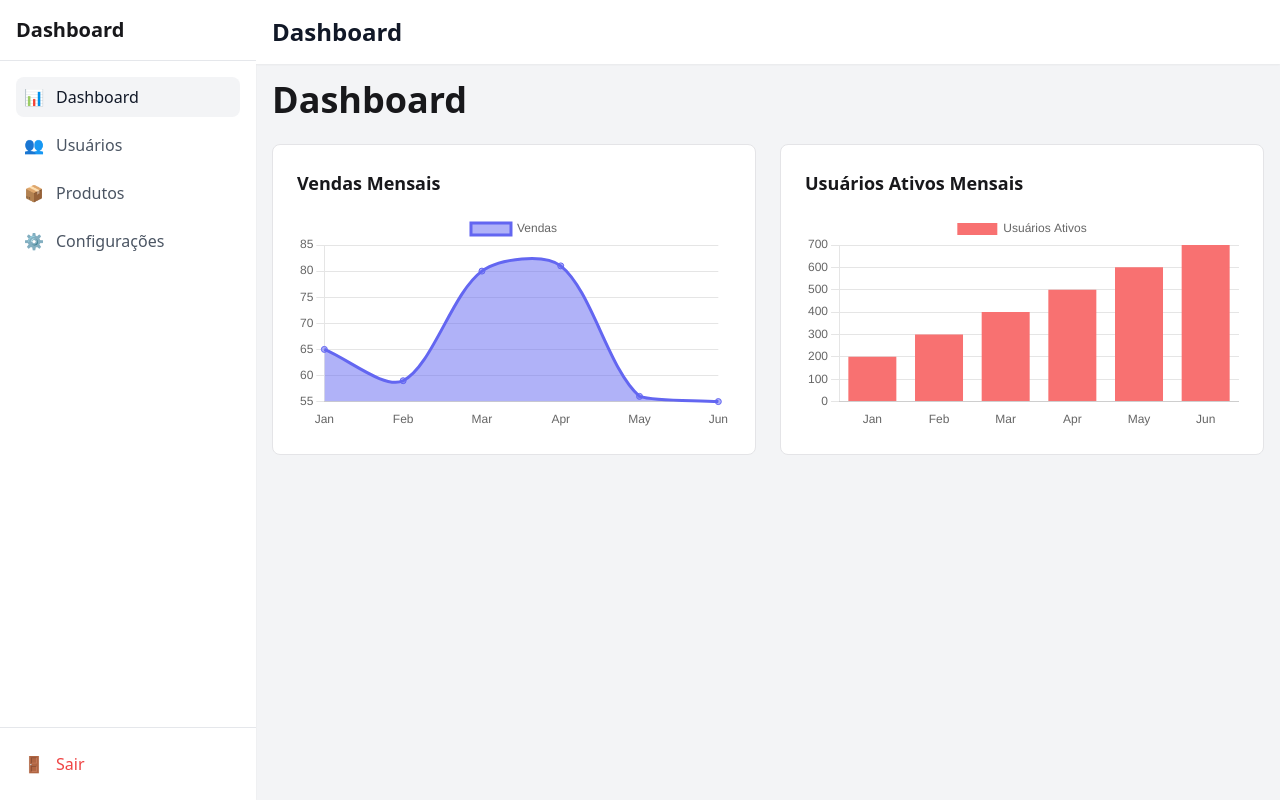
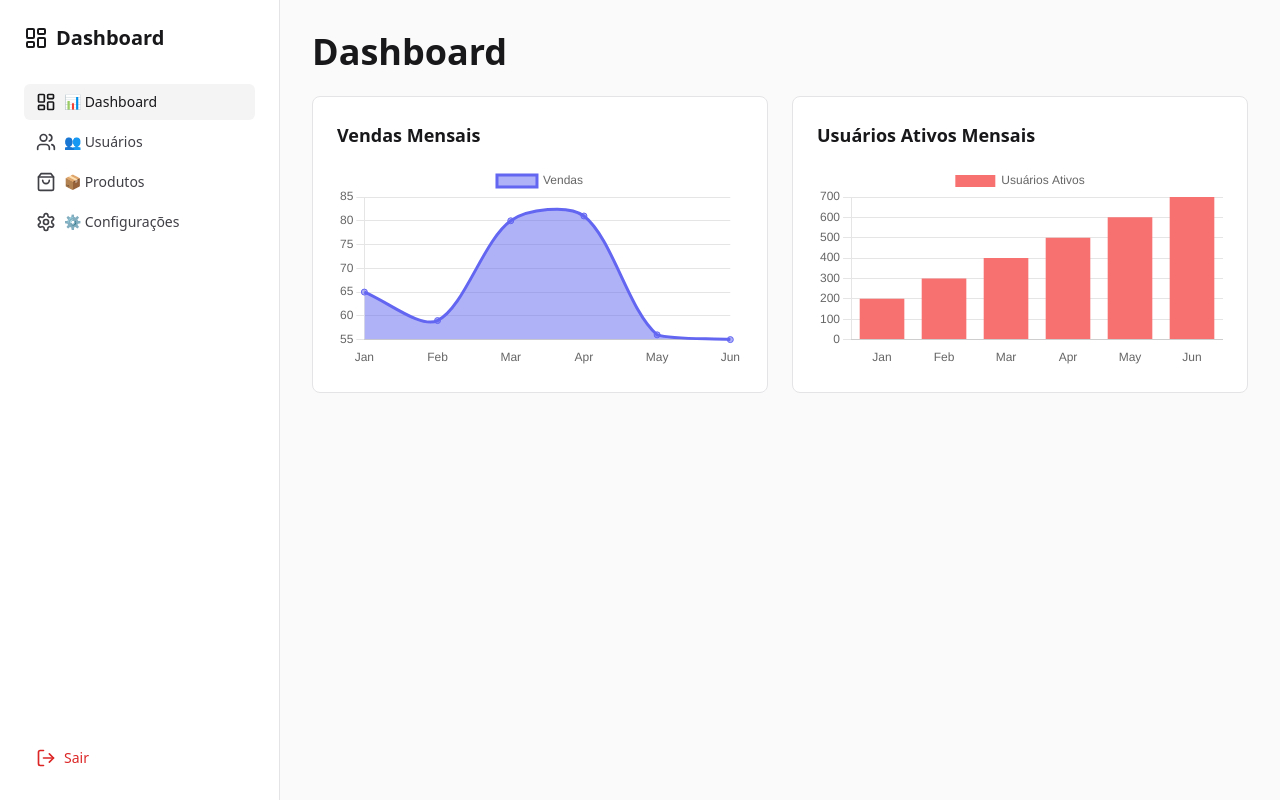
Before and after one commit to agostinhomarcia/-admin-dashboard, a Next.js app: page /dashboard in a window 1280 px wide. Built offline with nearby package versions, Linux system fonts and the light colour scheme.

Commit message:
feat: change layout

```diff
--- a/app/dashboard/layout.tsx
+++ b/app/dashboard/layout.tsx
@@ -1,91 +1,22 @@
 "use client";
 
-import Link from "next/link";
-import { useRouter, usePathname } from "next/navigation";
+import { Sidebar } from "@/components/layout/sidebar";
+import { MobileWarning } from "@/components/mobile-warning";
 
 export default function DashboardLayout({
   children,
 }: {
   children: React.ReactNode;
 }) {
-  const router = useRouter();
-  const pathname = usePathname();
-
-  const handleLogout = () => {
-    localStorage.removeItem("isAuthenticated");
-    router.push("/login");
-  };
-
-  const navItems = [
-    { name: "Dashboard", path: "/dashboard", icon: "📊" },
-    { name: "Usuários", path: "/dashboard/users", icon: "👥" },
-    { name: "Produtos", path: "/dashboard/products", icon: "📦" },
-    { name: "Configurações", path: "/dashboard/settings", icon: "⚙️" },
-  ];
-
   return (
-    <div className="flex h-screen bg-gray-100">
-      {/* Sidebar */}
-      <div className="w-64 bg-white shadow-sm">
-        <div className="flex flex-col h-full">
-          {/* Logo */}
-          <div className="p-4 border-b">
-            <span className="text-xl font-bold">Dashboard</span>
-          </div>
-
-          {/* Navigation */}
-          <nav className="flex-1 p-4">
-            <ul className="space-y-2">
-              {navItems.map((item) => (
-                <li key={item.path}>
-                  <Link
-                    href={item.path}
-                    className={`flex items-center p-2 rounded-lg ${
-                      pathname === item.path
-                        ? "bg-gray-100 text-gray-900"
-                        : "text-gray-600 hover:bg-gray-50"
-                    }`}
-                  >
-                    <span className="mr-3">{item.icon}</span>
-                    <span>{item.name}</span>
-                  </Link>
-                </li>
-              ))}
-            </ul>
-          </nav>
-
-          {/* Logout Button */}
-          <div className="p-4 border-t">
-            <button
-              onClick={handleLogout}
-              className="w-full flex items-center p-2 text-red-500 hover:bg-red-50 rounded-lg"
-            >
-              <span className="mr-3">🚪</span>
-              <span>Sair</span>
-            </button>
-          </div>
-        </div>
-      </div>
-
-      {/* Main Content */}
-      <div className="flex-1 flex flex-col overflow-hidden">
-        {/* Header */}
-        <header className="bg-white shadow-sm">
-          <div className="p-4">
-            <div className="flex items-center justify-between">
-              <h1 className="text-2xl font-semibold text-gray-900">
-                {navItems.find((item) => item.path === pathname)?.name ||
-                  "Dashboard"}
-              </h1>
-            </div>
-          </div>
-        </header>
-
-        {/* Main Content Area */}
-        <main className="flex-1 overflow-auto p-4">
-          <div className="max-w-7xl mx-auto">{children}</div>
+    <>
+      <MobileWarning />
+      <div className="flex min-h-screen lg:blur-none blur-sm">
+        <Sidebar />
+        <main className="flex-1 p-6 lg:p-8 pt-20 lg:pt-8 min-h-screen w-full">
+          {children}
         </main>
       </div>
-    </div>
+    </>
   );
 }
--- a/app/layout.tsx
+++ b/app/layout.tsx
@@ -2,6 +2,8 @@ import type { Metadata } from "next";
 import localFont from "next/font/local";
 import "./globals.css";
 import { Toaster } from "react-hot-toast";
+import { MobileWarning } from "@/components/mobile-warning";
+import { Sidebar } from "@/components/layout/sidebar";
 
 const geistSans = localFont({
   src: "./fonts/GeistVF.woff",
@@ -28,8 +30,8 @@ export default function RootLayout({
   children: React.ReactNode;
 }) {
   return (
-    <html lang="en">
-      <body>
+    <html lang="pt-BR">
+      <body className="bg-zinc-50 dark:bg-zinc-900">
         {children} <Toaster />
       </body>
     </html>
--- a/components/layout/sidebar.tsx
+++ b/components/layout/sidebar.tsx
@@ -1,28 +1,68 @@
 "use client";
 
 import Link from "next/link";
-import { usePathname } from "next/navigation";
+import { usePathname, useRouter } from "next/navigation";
 import { cn } from "@/lib/utils";
-import { LayoutDashboard, Users, ShoppingBag, Settings } from "lucide-react";
+import {
+  LayoutDashboard,
+  Users,
+  ShoppingBag,
+  Settings,
+  X,
+  Menu,
+  LogOut,
+} from "lucide-react";
+import { useState } from "react";
 
 const navigation = [
-  { name: "Dashboard", href: "/dashboard", icon: LayoutDashboard },
-  { name: "Usuários", href: "/dashboard/users", icon: Users },
-  { name: "Produtos", href: "/dashboard/products", icon: ShoppingBag },
-  { name: "Configurações", href: "/dashboard/settings", icon: Settings },
+  { name: "📊 Dashboard", href: "/dashboard", icon: LayoutDashboard },
+  { name: "👥 Usuários", href: "/dashboard/users", icon: Users },
+  { name: "📦 Produtos", href: "/dashboard/products", icon: ShoppingBag },
+  { name: "⚙️ Configurações", href: "/dashboard/settings", icon: Settings },
 ];
 
 export function Sidebar() {
   const pathname = usePathname();
+  const [isMobileMenuOpen, setIsMobileMenuOpen] = useState(false);
+
+  const router = useRouter();
+
+  const handleLogout = () => {
+    localStorage.removeItem("isAuthenticated");
+    router.push("/login");
+  };
 
   return (
-    <aside className="w-64 border-r border-zinc-200 dark:border-zinc-800 bg-white dark:bg-zinc-950 p-6">
+    <>
+      {/* Botão do menu mobile */}
+      <button
+        onClick={() => setIsMobileMenuOpen(!isMobileMenuOpen)}
+        className="fixed top-4 left-4 z-50 p-2 rounded-md bg-zinc-100 dark:bg-zinc-800 lg:hidden"
+      >
+        {isMobileMenuOpen ? (
+          <X className="h-6 w-6" />
+        ) : (
+          <Menu className="h-6 w-6" />
+        )}
+      </button>
+
+      {/* Sidebar */}
+      <aside
+        className={cn(
+          "fixed top-0 left-0 h-full w-[280px] bg-white dark:bg-zinc-950 border-r border-zinc-200 dark:border-zinc-800 z-40 transition-all duration-300 ease-in-out",
+          "lg:translate-x-0 lg:static lg:h-screen",
+          isMobileMenuOpen ? "translate-x-0" : "-translate-x-full"
+        )}
+      >
+        <div className="flex flex-col h-full p-6">
+          {/* Logo/Título */}
           <div className="flex items-center gap-2 font-semibold text-xl mb-8">
             <LayoutDashboard className="h-6 w-6" />
             <span>Dashboard</span>
           </div>
 
-      <nav className="space-y-1">
+          {/* Navegação */}
+          <nav className="flex-1 space-y-1">
             {navigation.map((item) => {
               const isActive = pathname === item.href;
               const Icon = item.icon;
@@ -44,6 +84,27 @@ export function Sidebar() {
               );
             })}
           </nav>
+
+          {/* Botão Sair */}
+          <div className="mt-auto pt-4">
+            <button
+              onClick={handleLogout}
+              className="flex items-center gap-2 px-3 py-2 text-sm font-medium text-red-600 hover:bg-red-50 dark:hover:bg-red-950/50 rounded-md w-full"
+            >
+              <LogOut className="h-5 w-5" />
+              Sair
+            </button>
+          </div>
+        </div>
       </aside>
+
+      {/* Overlay para mobile */}
+      {isMobileMenuOpen && (
+        <div
+          className="fixed inset-0 bg-black/50 z-30 lg:hidden"
+          onClick={() => setIsMobileMenuOpen(false)}
+        />
+      )}
+    </>
   );
 }
--- /dev/null
+++ b/components/mobile-warning.tsx
@@ -0,0 +1,36 @@
+"use client";
+
+import { useState } from "react";
+import { Monitor, X } from "lucide-react";
+
+export function MobileWarning() {
+  const [isVisible, setIsVisible] = useState(true);
+
+  if (!isVisible) return null;
+
+  return (
+    <div className="lg:hidden fixed inset-0 z-50 flex items-center justify-center bg-white dark:bg-zinc-900 p-6">
+      <button
+        onClick={() => setIsVisible(false)}
+        className="absolute top-4 right-4 p-2"
+      >
+        <X className="w-6 h-6" />
+      </button>
+
+      <div className="text-center space-y-4">
+        <h2 className="text-xl font-bold">Versão Desktop Recomendada</h2>
+        <p className="text-zinc-600 dark:text-zinc-400">
+          Para uma melhor experiência, recomendamos acessar este sistema através
+          de um computador.
+        </p>
+        <Monitor className="w-12 h-12 mx-auto text-zinc-400" />
+        <button
+          onClick={() => setIsVisible(false)}
+          className="mt-4 px-4 py-2 bg-zinc-200 dark:bg-zinc-800 rounded-md"
+        >
+          Continuar mesmo assim
+        </button>
+      </div>
+    </div>
+  );
+}
```
Lines whose indentation alone changed are shown as unchanged.
